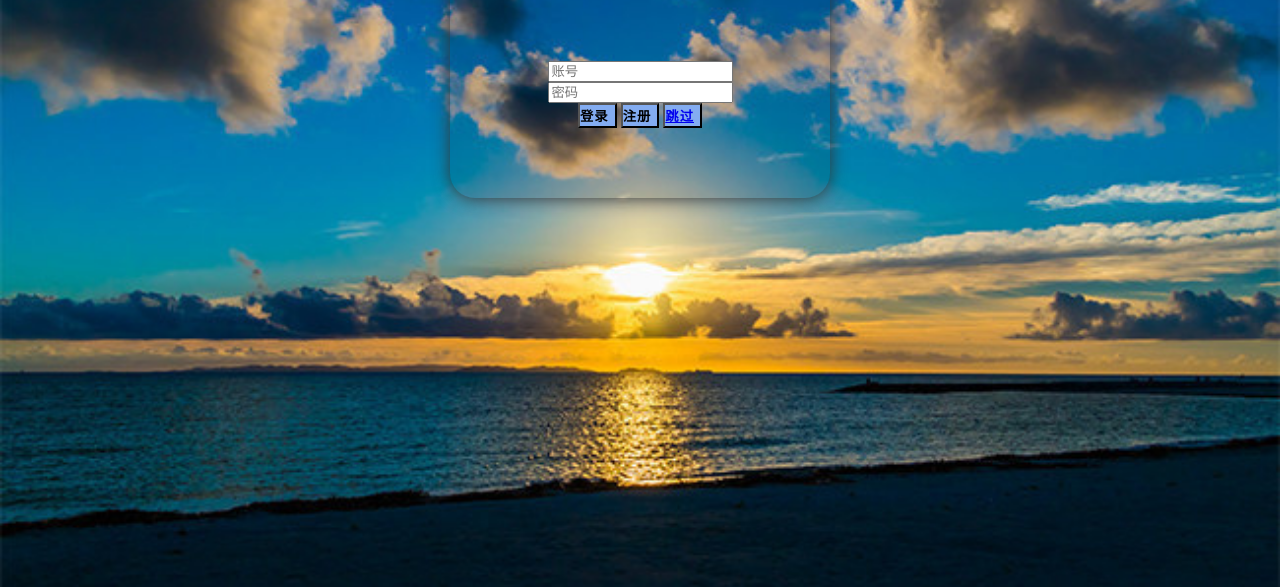
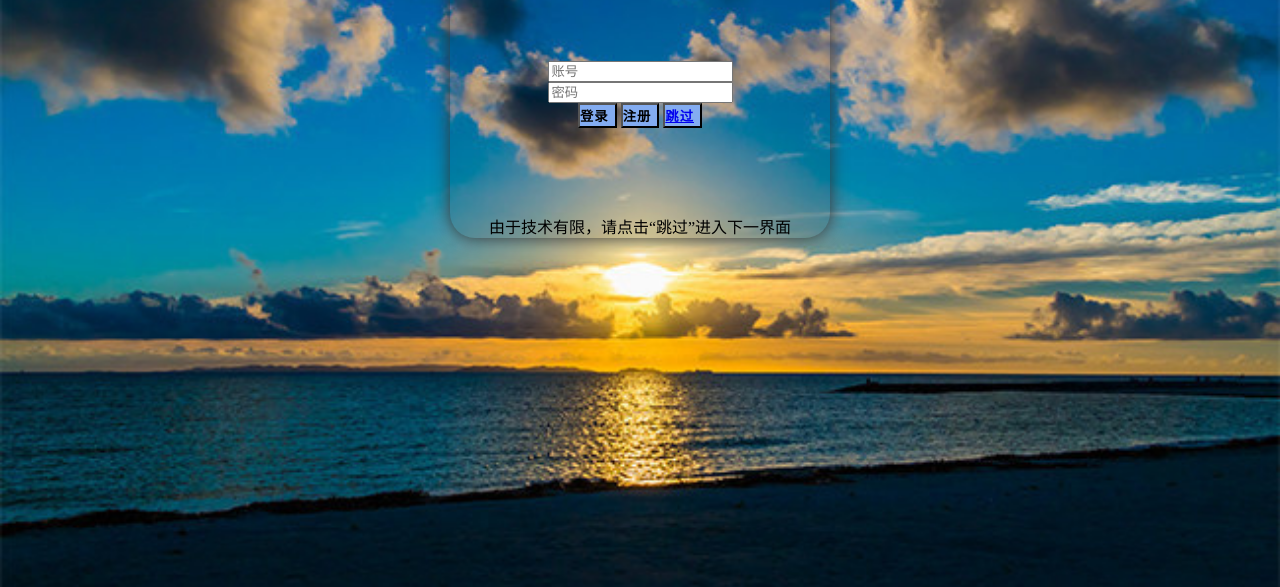
Before and after one commit to Zombie605/Zombie605.github.io, a plain HTML site: page index.html in a window 1280 px wide. Shown: the part 213-800 px from the top of the page. Drawn offline with Linux system fonts and the light colour scheme.

Commit message:
Update index.html

```diff
--- a/index.html
+++ b/index.html
@@ -20,6 +20,7 @@
                     <button>登录</button>
                     <button>注册</button>
                     <button><a href="./index1.html">跳过</a></button>
+                    <p>由于技术有限，请点击“跳过”进入下一界面</p>
                 </form>
             </div>
         </div>
```
